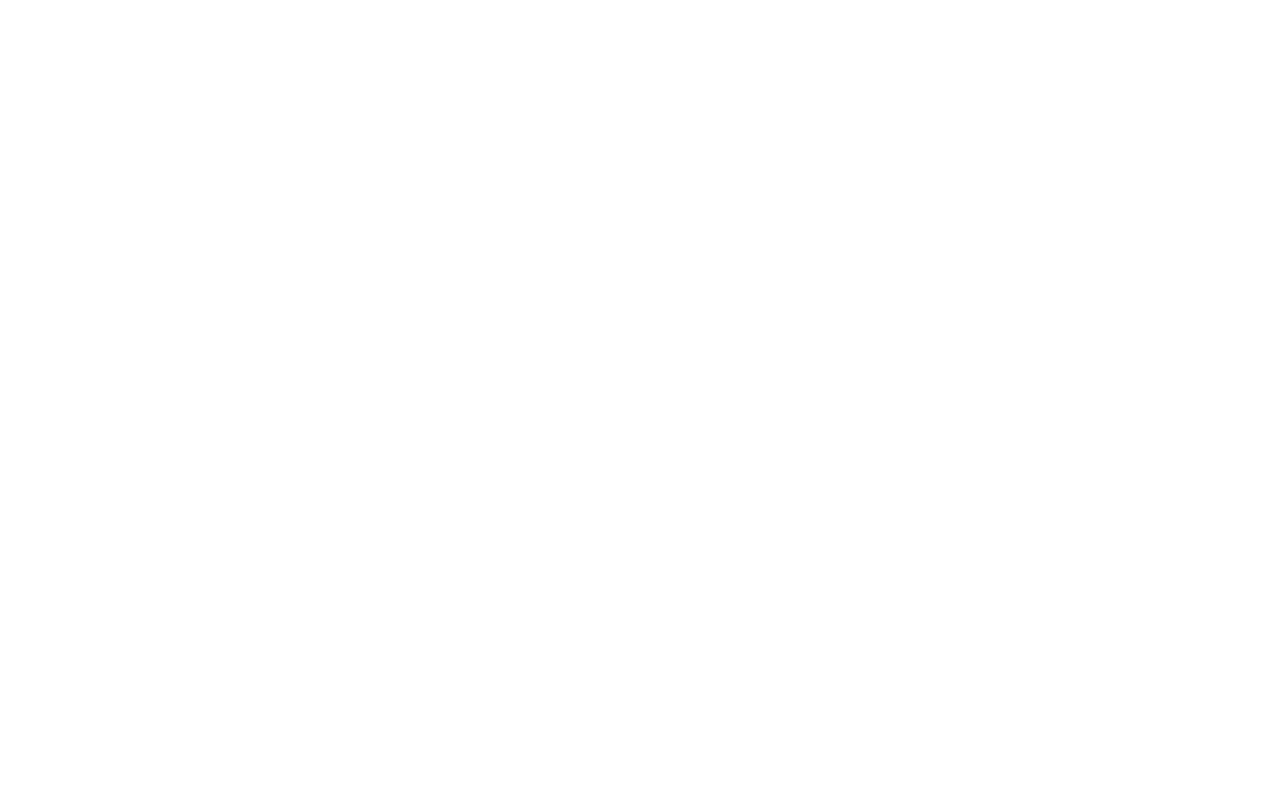
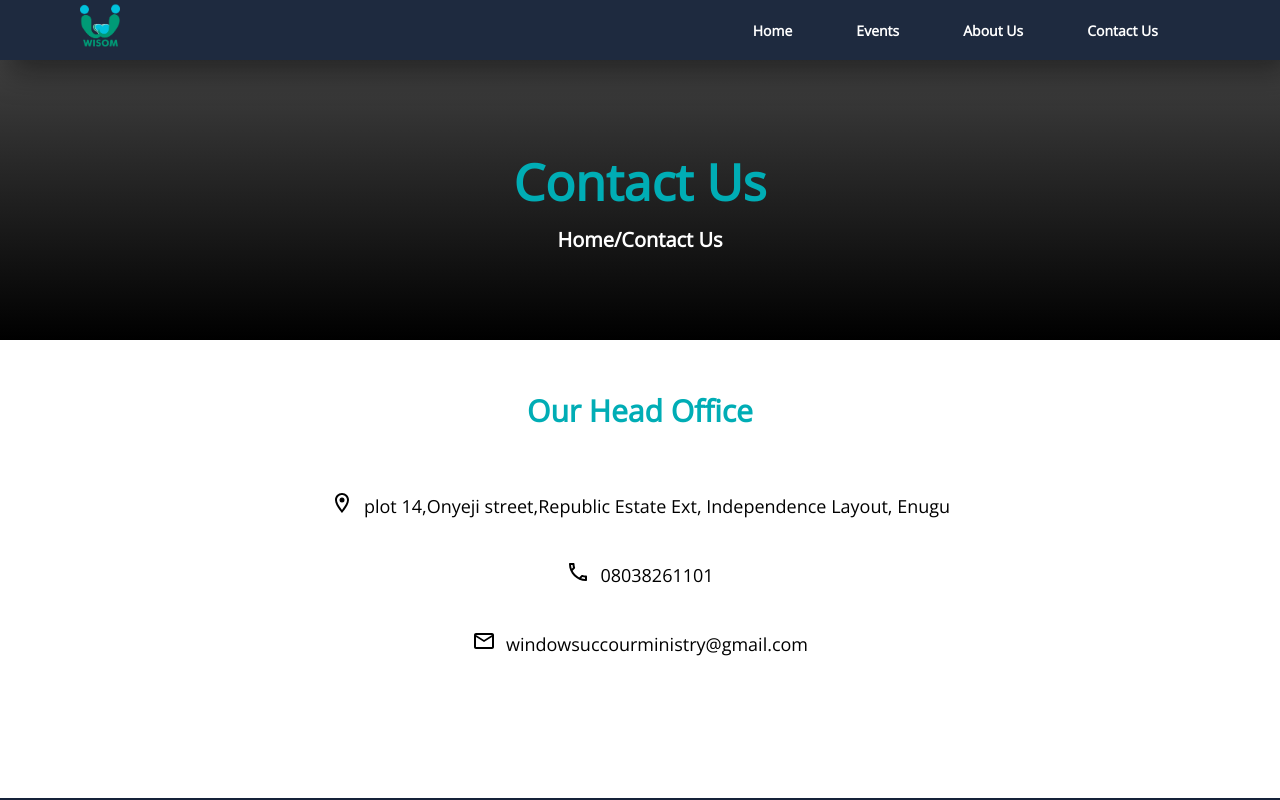
Before and after one commit to Meka-tech/WSM, a React (Create React App) app: page /#/contact in a window 1280 px wide. Before the commit this address had no page. Shown: the top 800 px of the page. Built offline with nearby package versions, Linux system fonts and the light colour scheme.

Commit message:
contact pages, favicon,logo

```diff
--- a/public/index.html
+++ b/public/index.html
@@ -16,14 +16,16 @@
     <link rel="preconnect" href="https://fonts.gstatic.com" crossorigin />
     <link rel="preconnect" href="https://fonts.googleapis.com" />
     <link rel="preconnect" href="https://fonts.gstatic.com" crossorigin />
+    <link rel="preconnect" href="https://fonts.googleapis.com" />
+    <link rel="preconnect" href="https://fonts.gstatic.com" crossorigin />
     <link
-      href="https://fonts.googleapis.com/css2?family=Urbanist:wght@100&display=swap"
+      href="https://fonts.googleapis.com/css2?family=Open+Sans&display=swap"
       rel="stylesheet"
     />
     <style>
       * {
         margin: 0;
-        font-family: "Urbanist", sans-serif;
+        font-family: "Open Sans", sans-serif;
       }
     </style>
 
--- a/src/App.js
+++ b/src/App.js
@@ -2,6 +2,7 @@
 import { HashRouter as Router, Routes, Route } from "react-router-dom";
 import Homepage from "./Pages/Homepage";
 import AboutUs from "./Pages/About";
+import Contact from "./Pages/Contact";
 
 function App() {
   return (
@@ -10,6 +11,7 @@
         <Route className="App">
           <Route path="/" element={<Homepage />} />
           <Route path="/about_us" element={<AboutUs />} />
+          <Route path="/contact" element={<Contact />} />
         </Route>
       </Routes>
     </div>
--- a/src/Components/Navbar/NavbarElements.js
+++ b/src/Components/Navbar/NavbarElements.js
@@ -36,16 +36,16 @@
   display: flex;
   justify-items: center;
   align-items: center;
-  margin-left: 20px;
+  /* margin-left: 20px; */
   ${mobile({ marginLeft: "0px" })}
   ${tab({ marginLeft: "0px" })}
 `;
 export const Logo = styled.img`
-  width: 15vh;
+  width: 20px;
   height: auto;
   margin-bottom: 10%;
   transform: scale(2);
-  ${mobile({ transform: "scale(1)" })}
+  ${mobile({ transform: "scale(1.2)" })}
   ${tab({ transform: "scale(1.5)" })}
 `;
 export const MobileIcon = styled.div`
--- a/src/Components/Navbar/index.jsx
+++ b/src/Components/Navbar/index.jsx
@@ -5,6 +5,7 @@
   NavLogo,
   NavbarContainer,
   Nav,
+  Logo,
   MobileIcon,
   NavMenu,
   NavItem,
@@ -18,7 +19,7 @@
       <NavbarContainer>
         <NavLogo>
           <Link to="/">
-            {/* <Logo className="logo" src={require("../Images/Logo.png")} /> */}
+            <Logo className="logo" src={require("../../Images/Logo.png")} />
           </Link>
         </NavLogo>
 
@@ -42,7 +43,10 @@
             </Link>
           </NavItem>
           <NavItem>
-            <NavLinks> Contacts</NavLinks>{" "}
+            <Link to="/contact" style={{ textDecoration: "none" }}>
+              {" "}
+              <NavLinks> Contact Us </NavLinks>{" "}
+            </Link>
           </NavItem>
           {/* <NavItem>
             <Link to="/location" style={{ textDecoration: "none" }}>
--- a/src/Components/Sidebar/index.jsx
+++ b/src/Components/Sidebar/index.jsx
@@ -36,7 +36,7 @@
             <SidebarLink> About Us</SidebarLink>{" "}
           </Link>
           <Link
-            to="/sustainability"
+            to="/contact"
             style={{ textDecoration: "none" }}
             onClick={toggle}
           >
--- a/src/Pages/About/index.jsx
+++ b/src/Pages/About/index.jsx
@@ -54,6 +54,7 @@
   return (
     <div style={{ overflowX: "hidden" }}>
       <Navbar toggle={toggle} />
+      <Sidebar toggle={toggle} isOpen={isOpen} />
       <HeaderDiv>
         <Header>About Us</Header>
         <BreadCrumb>
@@ -64,7 +65,7 @@
           <Crumb> / </Crumb> <Crumb> About Us</Crumb>
         </BreadCrumb>
       </HeaderDiv>
-      <Sidebar toggle={toggle} isOpen={isOpen} />
+
       <Tab />
       <Footer />
     </div>
--- /dev/null
+++ b/src/Pages/Contact/index.jsx
@@ -0,0 +1,142 @@
+import React, { useState } from "react";
+import Footer from "../../Components/Footer";
+import Navbar from "../../Components/Navbar";
+import Sidebar from "../../Components/Sidebar";
+import styled from "styled-components";
+import LocationOnOutlinedIcon from "@mui/icons-material/LocationOnOutlined";
+import CallOutlinedIcon from "@mui/icons-material/CallOutlined";
+import MailOutlineIcon from "@mui/icons-material/MailOutline";
+import InfoOutlinedIcon from "@mui/icons-material/InfoOutlined";
+import PermContactCalendarOutlinedIcon from "@mui/icons-material/PermContactCalendarOutlined";
+import EventNoteOutlinedIcon from "@mui/icons-material/EventNoteOutlined";
+import { Link } from "react-router-dom";
+import { mobile } from "../../responsive";
+
+const Container = styled.div``;
+const Body = styled.div``;
+const HeaderDiv = styled.div`
+  display: flex;
+  flex-direction: column;
+  justify-content: center;
+  align-items: center;
+  text-align: center;
+  padding: 20px 0px;
+  margin-bottom: 50px;
+  width: 100%;
+  height: 30vh;
+  background-image: linear-gradient(#404040, black);
+  ${mobile({ height: "15vh", marginBottom: "20px" })}
+`;
+
+const Header = styled.h1`
+  color: #00adb5;
+  font-size: 50px;
+  margin-bottom: 10px;
+  ${mobile({ fontSize: "30px", marginBottom: "0px" })}
+`;
+
+const BreadCrumb = styled.div`
+  display: flex;
+  justify-content: center;
+  align-items: center;
+`;
+const Crumb = styled.p`
+  font-size: 20px;
+  font-weight: 600;
+  color: white;
+  cursor: pointer;
+  ${mobile({ fontSize: "16px" })}
+
+  &:hover {
+    color: #00adb5;
+  }
+`;
+const Title = styled.h1`
+  font-size: 30px;
+  color: #00adb5;
+  margin: 20px 0px;
+  ${mobile({ fontSize: "15px", margin: "5px 0px" })}
+`;
+const Details = styled.div`
+  margin: auto;
+  padding: 20px;
+  display: flex;
+  align-items: center;
+  justify-content: center;
+  flex-direction: column;
+`;
+
+const Item = styled.div`
+  display: flex;
+  margin: 20px 0px;
+  align-items: center;
+  ${mobile({ margin: "10px 0px" })}
+`;
+
+const Icon = styled.div`
+  margin-right: 10px;
+  color: black;
+  ${mobile({ transform: "scale(0.6) ", marginRight: "3px" })}
+`;
+
+const Content = styled.p`
+  font-size: 18px;
+  color: black;
+  margin: 0;
+  ${mobile({ fontSize: "10px", marginLeft: "0px" })}
+`;
+
+const Contact = () => {
+  const [isOpen, setIsOpen] = useState(false);
+
+  const toggle = () => {
+    setIsOpen(!isOpen);
+  };
+  return (
+    <div style={{ overflowX: "hidden" }}>
+      <Navbar toggle={toggle} />
+      <Sidebar toggle={toggle} isOpen={isOpen} />
+      <Container>
+        <HeaderDiv>
+          <Header>Contact Us</Header>
+          <BreadCrumb>
+            <Link to="/" style={{ textDecoration: "none" }}>
+              {" "}
+              <Crumb>Home </Crumb>
+            </Link>{" "}
+            <Crumb> / </Crumb> <Crumb> Contact Us</Crumb>
+          </BreadCrumb>
+        </HeaderDiv>
+        <Body>
+          <Title>Our Head Office</Title>
+          <Details>
+            <Item>
+              <Icon>
+                <LocationOnOutlinedIcon />
+              </Icon>
+              <Content>
+                plot 14,Onyeji street,Republic Estate Ext, Independence Layout,
+                Enugu
+              </Content>
+            </Item>
+            <Item>
+              <Icon>
+                <CallOutlinedIcon />
+              </Icon>
+              <Content> 08038261101</Content>
+            </Item>
+            <Item>
+              <Icon>
+                <MailOutlineIcon />
+              </Icon>{" "}
+              <Content>windowsuccourministry@gmail.com</Content>
+            </Item>
+          </Details>
+        </Body>
+      </Container>
+      <Footer />
+    </div>
+  );
+};
+
+export default Contact;
```
Also changed, not shown: src/Images/Logo.png (added), 1 other file (tests, documents, lock files or other folders).
